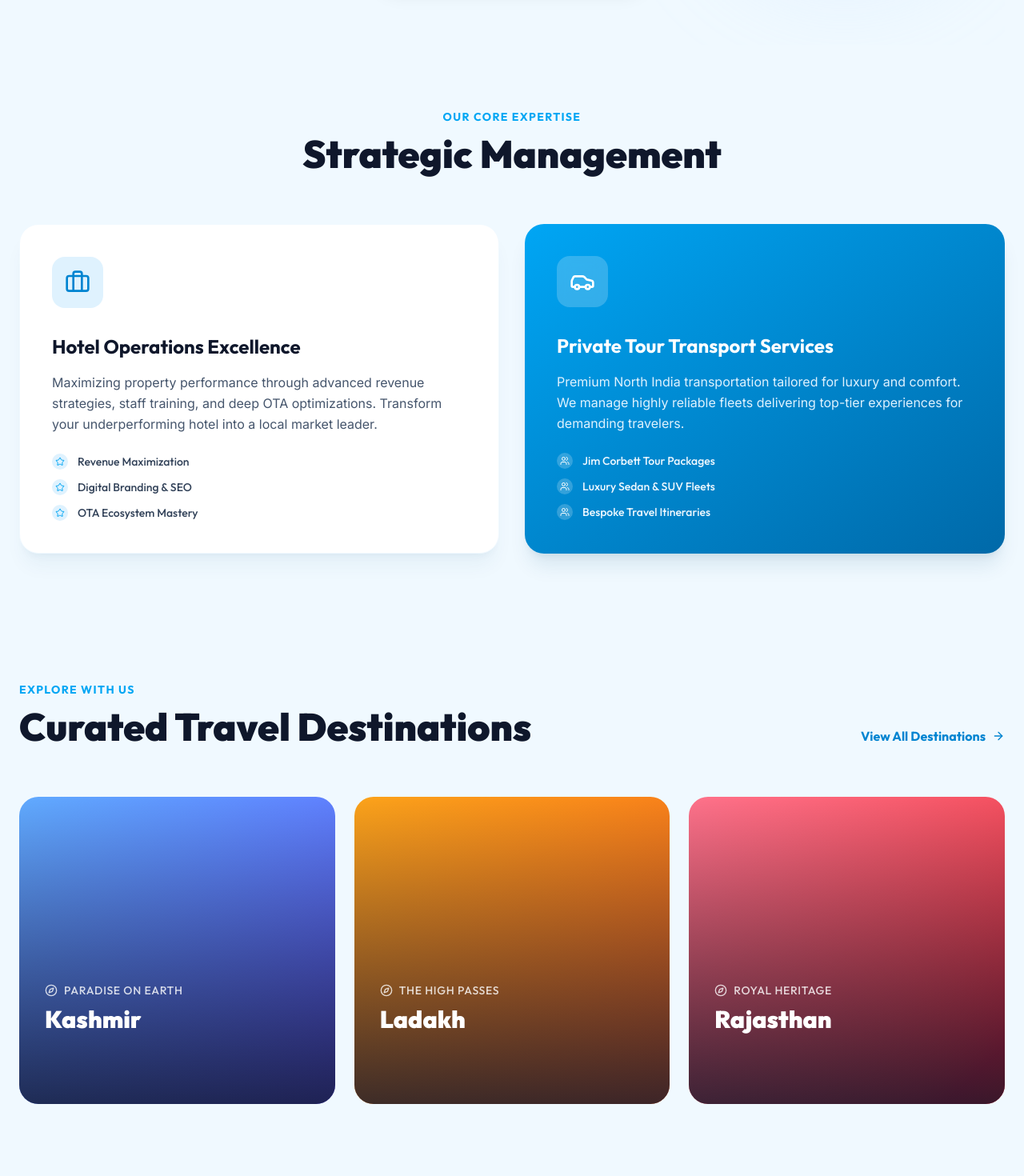
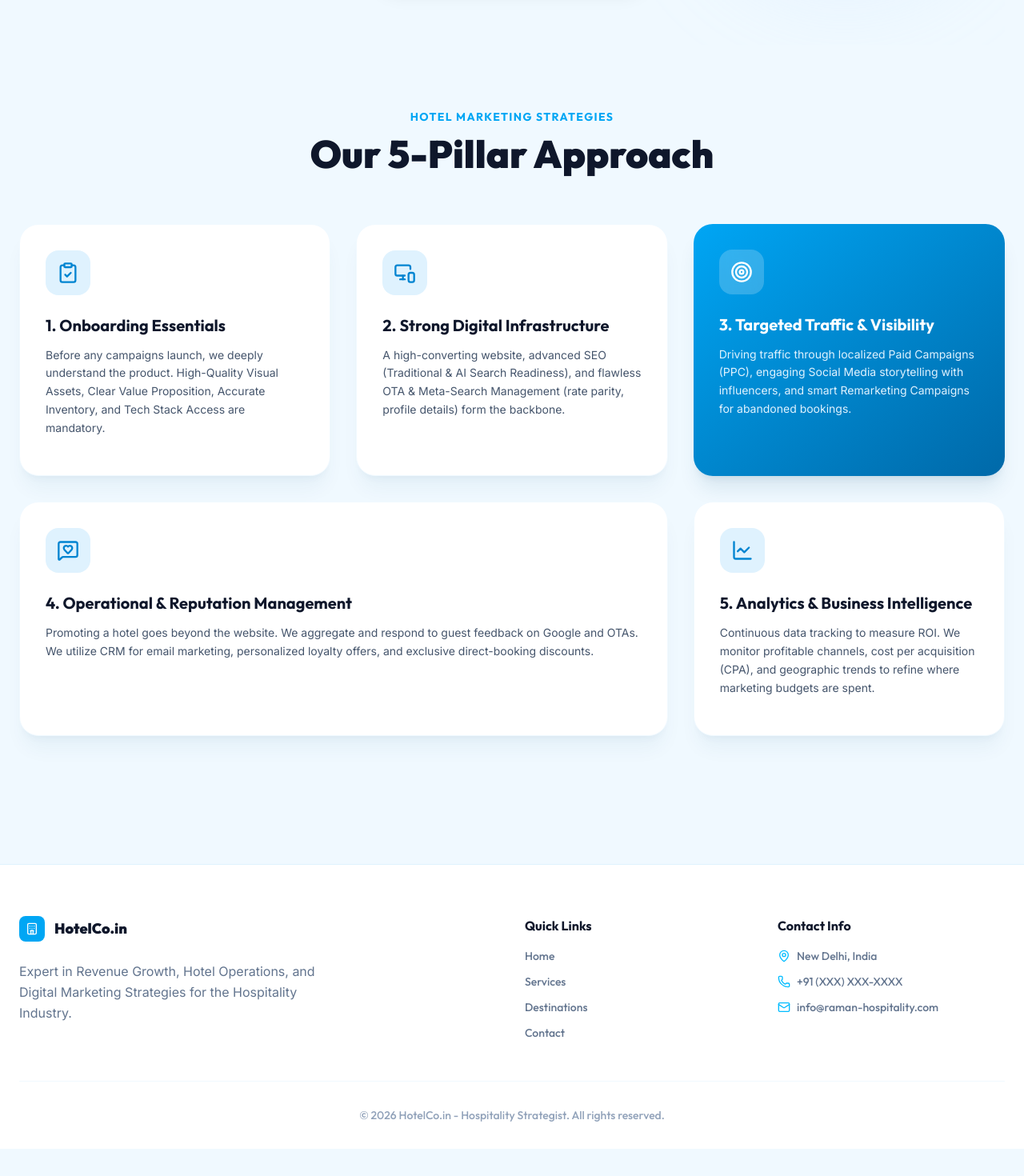
Before and after one commit to rammimankotia-prog/raman-hospitality-strategist, a React (Vite) app: page / in a window 1280 px wide. Shown: the part 800-2270 px from the top of the page at 80% size. Built offline with nearby package versions, Linux system fonts and the light colour scheme.

Commit message:
Replace tour content with 5-pillar hotel marketing strategy

```diff
--- a/src/App.tsx
+++ b/src/App.tsx
@@ -12,7 +12,12 @@ import {
   Compass,
   Phone,
   Mail,
-  ChevronRight
+  ChevronRight,
+  ClipboardCheck,
+  MonitorSmartphone,
+  Target,
+  MessageSquareHeart,
+  LineChart
 } from "lucide-react";
 import { FloatingBookingWidget } from "./components/FloatingBookingWidget";
 import { seoData } from "./data/seoData";
@@ -128,106 +133,65 @@ export default function App() {
         {/* Strategic Management */}
         <section id="strategic-management" className="py-20">
           <div className="text-center mb-16">
-            <h2 className="text-sm font-bold tracking-widest text-sky-500 uppercase mb-3">Our Core Expertise</h2>
-            <h3 className="text-4xl md:text-5xl font-black text-slate-900">Strategic Management</h3>
+            <h2 className="text-sm font-bold tracking-widest text-sky-500 uppercase mb-3">Hotel Marketing Strategies</h2>
+            <h3 className="text-4xl md:text-5xl font-black text-slate-900">Our 5-Pillar Approach</h3>
           </div>
 
-          <div className="grid md:grid-cols-2 gap-8">
-            <motion.div
-              whileHover={{ y: -10 }}
-              className="bg-white p-10 rounded-3xl border border-sky-50 shadow-xl shadow-sky-900/5 group"
-            >
-              <div className="w-16 h-16 bg-sky-100 rounded-2xl flex items-center justify-center text-sky-600 mb-8 group-hover:scale-110 transition-transform">
-                <Briefcase className="w-8 h-8" />
+          <div className="grid md:grid-cols-2 lg:grid-cols-3 gap-8">
+            {/* 1. Onboarding */}
+            <motion.div whileHover={{ y: -10 }} className="bg-white p-8 rounded-3xl border border-sky-50 shadow-xl shadow-sky-900/5 group">
+              <div className="w-14 h-14 bg-sky-100 rounded-2xl flex items-center justify-center text-sky-600 mb-6 group-hover:scale-110 transition-transform">
+                <ClipboardCheck className="w-7 h-7" />
               </div>
-              <h4 className="text-2xl font-bold text-slate-900 mb-4">Hotel Operations Excellence</h4>
-              <p className="text-slate-600 leading-relaxed font-body mb-6">
-                Maximizing property performance through advanced revenue strategies, staff training, and deep OTA optimizations. Transform your underperforming hotel into a local market leader.
+              <h4 className="text-xl font-bold text-slate-900 mb-3">1. Onboarding Essentials</h4>
+              <p className="text-slate-600 text-sm leading-relaxed font-body mb-4">
+                Before any campaigns launch, we deeply understand the product. High-Quality Visual Assets, Clear Value Proposition, Accurate Inventory, and Tech Stack Access are mandatory.
               </p>
-              <ul className="space-y-3">
-                {['Revenue Maximization', 'Digital Branding & SEO', 'OTA Ecosystem Mastery'].map((item, i) => (
-                  <li key={i} className="flex items-center gap-3 text-sm font-medium text-slate-700">
-                    <div className="w-5 h-5 rounded-full bg-sky-100 flex items-center justify-center text-sky-500">
-                      <Star className="w-3 h-3" />
-                    </div>
-                    {item}
-                  </li>
-                ))}
-              </ul>
             </motion.div>
 
-            <motion.div
-              whileHover={{ y: -10 }}
-              className="bg-gradient-to-br from-sky-500 to-sky-700 p-10 rounded-3xl shadow-xl shadow-sky-900/10 text-white group"
-            >
-              <div className="w-16 h-16 bg-white/20 backdrop-blur-sm rounded-2xl flex items-center justify-center text-white mb-8 group-hover:scale-110 transition-transform">
-                <Car className="w-8 h-8" />
+            {/* 2. Digital Infrastructure */}
+            <motion.div whileHover={{ y: -10 }} className="bg-white p-8 rounded-3xl border border-sky-50 shadow-xl shadow-sky-900/5 group">
+              <div className="w-14 h-14 bg-sky-100 rounded-2xl flex items-center justify-center text-sky-600 mb-6 group-hover:scale-110 transition-transform">
+                <MonitorSmartphone className="w-7 h-7" />
               </div>
-              <h4 className="text-2xl font-bold mb-4">Private Tour Transport Services</h4>
-              <p className="text-sky-100 leading-relaxed font-body mb-6">
-                Premium North India transportation tailored for luxury and comfort. We manage highly reliable fleets delivering top-tier experiences for demanding travelers.
+              <h4 className="text-xl font-bold text-slate-900 mb-3">2. Strong Digital Infrastructure</h4>
+              <p className="text-slate-600 text-sm leading-relaxed font-body mb-4">
+                A high-converting website, advanced SEO (Traditional & AI Search Readiness), and flawless OTA & Meta-Search Management (rate parity, profile details) form the backbone.
               </p>
-              <ul className="space-y-3">
-                {['Jim Corbett Tour Packages', 'Luxury Sedan & SUV Fleets', 'Bespoke Travel Itineraries'].map((item, i) => (
-                  <li key={i} className="flex items-center gap-3 text-sm font-medium text-sky-50">
-                    <div className="w-5 h-5 rounded-full bg-white/20 flex items-center justify-center text-white">
-                      <Users className="w-3 h-3" />
-                    </div>
-                    {item}
-                  </li>
-                ))}
-              </ul>
             </motion.div>
-          </div>
-        </section>
 
-        {/* Travel Destinations */}
-        <section id="destinations" className="py-20">
-          <div className="flex flex-col md:flex-row justify-between items-end mb-16 gap-6">
-            <div>
-              <h2 className="text-sm font-bold tracking-widest text-sky-500 uppercase mb-3">Explore with us</h2>
-              <h3 className="text-4xl md:text-5xl font-black text-slate-900">Curated Travel Destinations</h3>
-            </div>
-            <button className="text-sky-600 font-bold hover:text-sky-800 flex items-center gap-2 transition-colors">
-              View All Destinations <ArrowRight className="w-4 h-4" />
-            </button>
-          </div>
+            {/* 3. Targeted Traffic */}
+            <motion.div whileHover={{ y: -10 }} className="bg-gradient-to-br from-sky-500 to-sky-700 p-8 rounded-3xl shadow-xl shadow-sky-900/10 text-white group md:col-span-2 lg:col-span-1">
+              <div className="w-14 h-14 bg-white/20 backdrop-blur-sm rounded-2xl flex items-center justify-center text-white mb-6 group-hover:scale-110 transition-transform">
+                <Target className="w-7 h-7" />
+              </div>
+              <h4 className="text-xl font-bold mb-3">3. Targeted Traffic & Visibility</h4>
+              <p className="text-sky-100 text-sm leading-relaxed font-body mb-4">
+                Driving traffic through localized Paid Campaigns (PPC), engaging Social Media storytelling with influencers, and smart Remarketing Campaigns for abandoned bookings.
+              </p>
+            </motion.div>
 
-          <div className="grid grid-cols-1 md:grid-cols-3 gap-6">
-            {[
-              { title: "Kashmir", subtitle: "Paradise on Earth", color: "from-blue-400 to-indigo-600" },
-              { title: "Ladakh", subtitle: "The High Passes", color: "from-amber-500 to-orange-600" },
-              { title: "Rajasthan", subtitle: "Royal Heritage", color: "from-rose-400 to-red-600" }
-            ].map((dest, index) => (
-              <motion.div
-                key={dest.title}
-                initial={{ opacity: 0, y: 20 }}
-                whileInView={{ opacity: 1, y: 0 }}
-                viewport={{ once: true }}
-                transition={{ delay: index * 0.2 }}
-                whileHover={{ y: -15 }}
-                className="relative h-96 rounded-3xl overflow-hidden group cursor-pointer"
-              >
-                {/* Fallback gradient if we don't have images */}
-                <div className={`absolute inset-0 bg-gradient-to-br ${dest.color} opacity-90 transition-opacity group-hover:opacity-100`}></div>
+            {/* 4. Reputation */}
+            <motion.div whileHover={{ y: -10 }} className="bg-white p-8 rounded-3xl border border-sky-50 shadow-xl shadow-sky-900/5 group md:col-span-1 lg:col-span-2">
+              <div className="w-14 h-14 bg-sky-100 rounded-2xl flex items-center justify-center text-sky-600 mb-6 group-hover:scale-110 transition-transform">
+                <MessageSquareHeart className="w-7 h-7" />
+              </div>
+              <h4 className="text-xl font-bold text-slate-900 mb-3">4. Operational & Reputation Management</h4>
+              <p className="text-slate-600 text-sm leading-relaxed font-body mb-4">
+                Promoting a hotel goes beyond the website. We aggregate and respond to guest feedback on Google and OTAs. We utilize CRM for email marketing, personalized loyalty offers, and exclusive direct-booking discounts.
+              </p>
+            </motion.div>
 
-                <div className="absolute inset-0 p-8 flex flex-col justify-end text-white bg-gradient-to-t from-slate-900/80 to-transparent">
-                  <motion.div
-                    initial={{ y: 20, opacity: 0 }}
-                    whileInView={{ y: 0, opacity: 1 }}
-                    transition={{ delay: index * 0.2 + 0.2 }}
-                  >
-                    <div className="flex items-center gap-2 text-white/80 font-medium text-sm mb-2 uppercase tracking-wider">
-                      <Compass className="w-4 h-4" /> {dest.subtitle}
-                    </div>
-                    <h4 className="text-3xl font-black mb-4">{dest.title}</h4>
-                    <div className="w-10 h-10 bg-white/20 backdrop-blur-md rounded-full flex items-center justify-center opacity-0 group-hover:opacity-100 transition-opacity transform group-hover:translate-x-2">
-                      <ChevronRight className="w-5 h-5" />
-                    </div>
-                  </motion.div>
-                </div>
-              </motion.div>
-            ))}
+            {/* 5. Analytics */}
+            <motion.div whileHover={{ y: -10 }} className="bg-white p-8 rounded-3xl border border-sky-50 shadow-xl shadow-sky-900/5 group">
+              <div className="w-14 h-14 bg-sky-100 rounded-2xl flex items-center justify-center text-sky-600 mb-6 group-hover:scale-110 transition-transform">
+                <LineChart className="w-7 h-7" />
+              </div>
+              <h4 className="text-xl font-bold text-slate-900 mb-3">5. Analytics & Business Intelligence</h4>
+              <p className="text-slate-600 text-sm leading-relaxed font-body mb-4">
+                Continuous data tracking to measure ROI. We monitor profitable channels, cost per acquisition (CPA), and geographic trends to refine where marketing budgets are spent.
+              </p>
+            </motion.div>
           </div>
         </section>
       </main>
@@ -243,7 +207,7 @@ export default function App() {
                 <span className="font-black text-lg text-slate-900">HotelCo.in</span>
               </div>
               <p className="text-slate-500 font-body max-w-sm mb-6 leading-relaxed">
-                Expert in Revenue Growth, Hotel Operations, and Premium North India Transport Services.
+                Expert in Revenue Growth, Hotel Operations, and Digital Marketing Strategies for the Hospitality Industry.
               </p>
             </div>
             <div>
--- a/src/data/seoData.ts
+++ b/src/data/seoData.ts
@@ -1,21 +1,21 @@
 export const seoData = {
   "metadata": {
     "title": "HotelCo.in - Hospitality Strategist & Digital Hotelier",
-    "description": "Unlock revenue growth and premium hospitality experiences with HotelCo.in. Expert in Luxury Hotels Delhi, Jim Corbett Tour Packages, and North India Transport Services.",
+    "description": "Unlock revenue growth and digital transformation with HotelCo.in. Expert in Hotel Marketing, OTA Optimization, SEO, and Revenue Management.",
     "keywords": [
-      "Luxury Hotels Delhi",
-      "Jim Corbett Tour Packages",
-      "North India Transport Services",
-      "Revenue Expert",
+      "Hotel Marketing Strategist",
+      "Revenue Growth",
+      "OTA Management",
+      "Reputation Management",
       "Hospitality Strategist",
-      "Hotelier",
+      "Digital Hotelier",
       "Hotel Operations",
-      "Travel Destinations"
+      "Booking Conversions"
     ],
     "author": "HotelCo.in",
     "openGraph": {
       "title": "HotelCo.in - Hospitality Strategist",
-      "description": "Expert in Revenue Growth, Hotel Operations, and Premium North India Transport Services.",
+      "description": "Expert in Revenue Growth, Hotel Operations, and Digital Marketing Strategies for the Hospitality Industry.",
       "type": "website",
       "url": "https://raman-hospitality-strategist.com",
       "image": "https://raman-hospitality-strategist.com/og-image.jpg"
@@ -24,12 +24,12 @@ export const seoData = {
   "content": {
     "hero": {
       "title": "Elevating Hospitality to an Art Form",
-      "subtitle": "Strategic Management & Premium Experiences across North India.",
+      "subtitle": "Strategic Marketing & Revenue Operations for the Modern Hotel.",
       "cta": "Revenue Growth Consultation"
     },
     "about": {
       "heading": "Authoritative Strategy meets Welcoming Hospitality",
-      "text": "As a digital hotelier and revenue expert, I specialize in transforming hotel operations and curating exceptional travel experiences. From luxury stays in Delhi to bespoke Jim Corbett tour packages and seamless North India transport services, we redefine what it means to travel with excellence."
+      "text": "As a digital hotelier and marketing strategist, I specialize in transforming hotel operations and maximizing digital revenue. From building strong digital infrastructures to managing targeted traffic, OTA channels, and guest reputation, we ensure your property dominates the market."
     }
   }
 };
```
Also changed, not shown: 5 other files (tests, documents, lock files or other folders).
